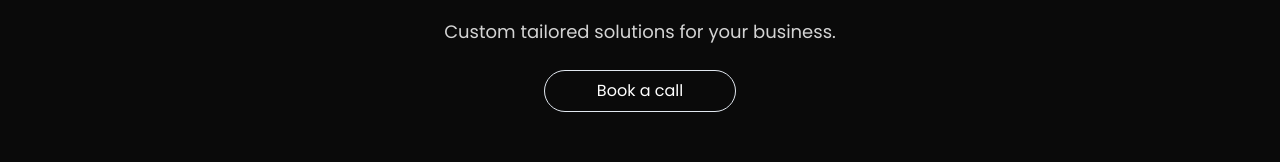
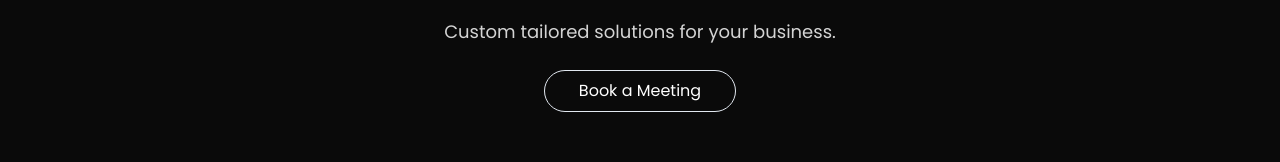
Before and after one commit to RK-41/dig-it, a Next.js app: page / in a window 1280 px wide. Shown: the part 298-460 px from the top of the page. Built offline with nearby package versions, Linux system fonts and the light colour scheme.

Commit message:
Book a Meeting
- Implemented Meeting Booking using Calendly

```diff
--- /dev/null
+++ b/app/book/page.tsx
@@ -0,0 +1,25 @@
+'use client';
+
+import { InlineWidget } from 'react-calendly';
+import Navbar from '@/components/navbar';
+
+export default function Book() {
+	return (
+		<>
+			<div className='flex flex-col w-full h-screen bg-black/[0.96] bg-grid-white/[0.02]'>
+				<Navbar
+					scrollToWebsiteDesign={() => {}}
+					scrollToGraphicDesign={() => {}}
+					scrollToShopifyStores={() => {}}
+					scrollToServices={() => {}}
+				/>
+
+				<div className='text-4xl pb-5 md:text-7xl text-center bg-clip-text text-transparent bg-gradient-to-b from-neutral-50 to-neutral-400 bg-opacity-50'>
+					Book a Meeting
+				</div>
+
+				<InlineWidget url='https://calendly.com/goforsomethingnew/15min' />
+			</div>
+		</>
+	);
+}
--- a/app/page.tsx
+++ b/app/page.tsx
@@ -61,7 +61,7 @@ export default function Home() {
                flex items-center
                justify-center border rounded-full w-48 p-2 mx-auto my-6 text-white'
 				>
-					Book a call
+					Book a Meeting
 				</Link>
 
 				<div className='w-full pt-20'>
--- a/package.json
+++ b/package.json
@@ -24,6 +24,7 @@
     "next": "14.1.0",
     "nodemailer": "^6.9.9",
     "react": "^18",
+    "react-calendly": "^4.3.0",
     "react-dom": "^18",
     "react-hook-form": "^7.50.1",
     "react-icons": "^5.0.1",
```
Also changed, not shown: 1 other file (tests, documents, lock files or other folders).
